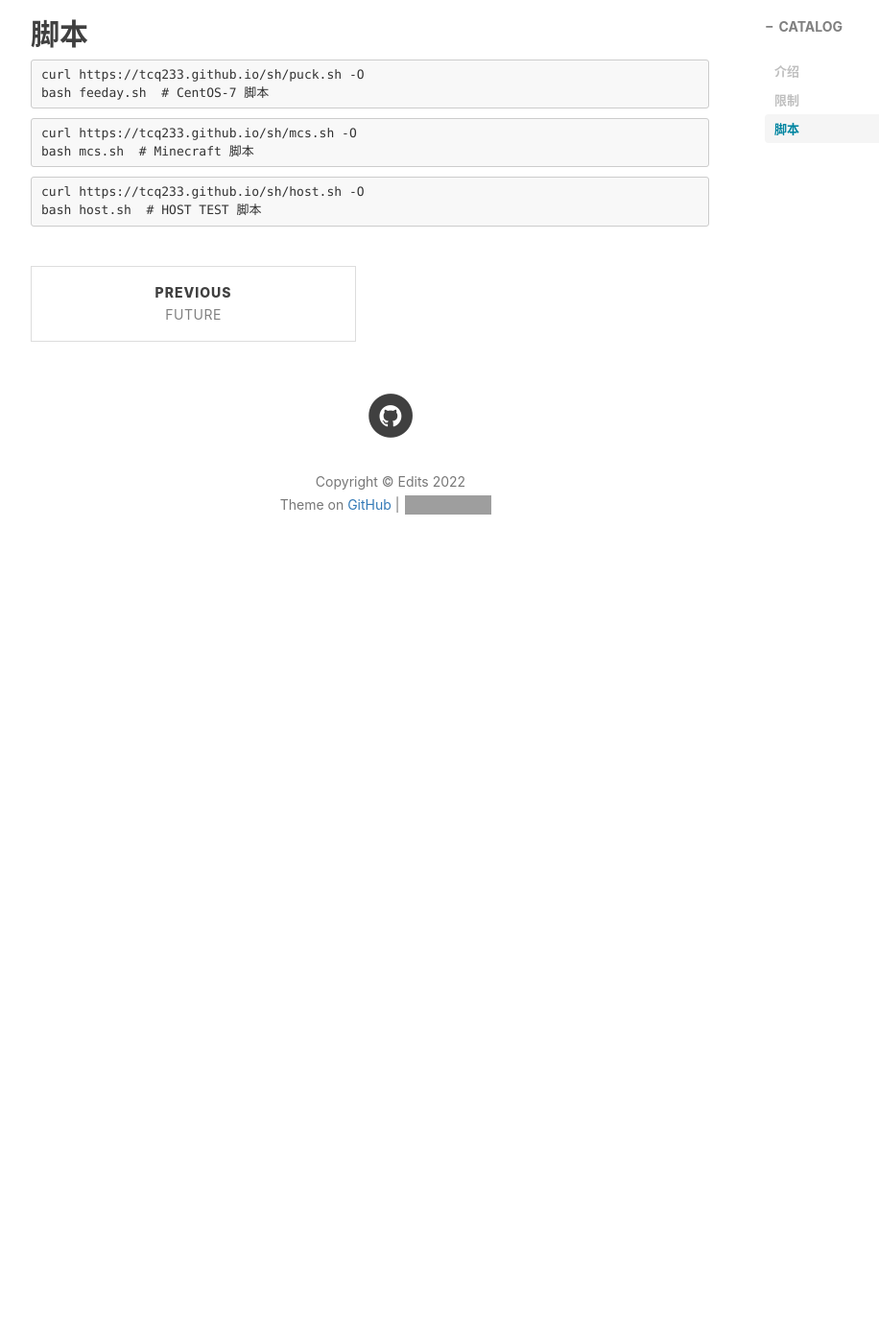
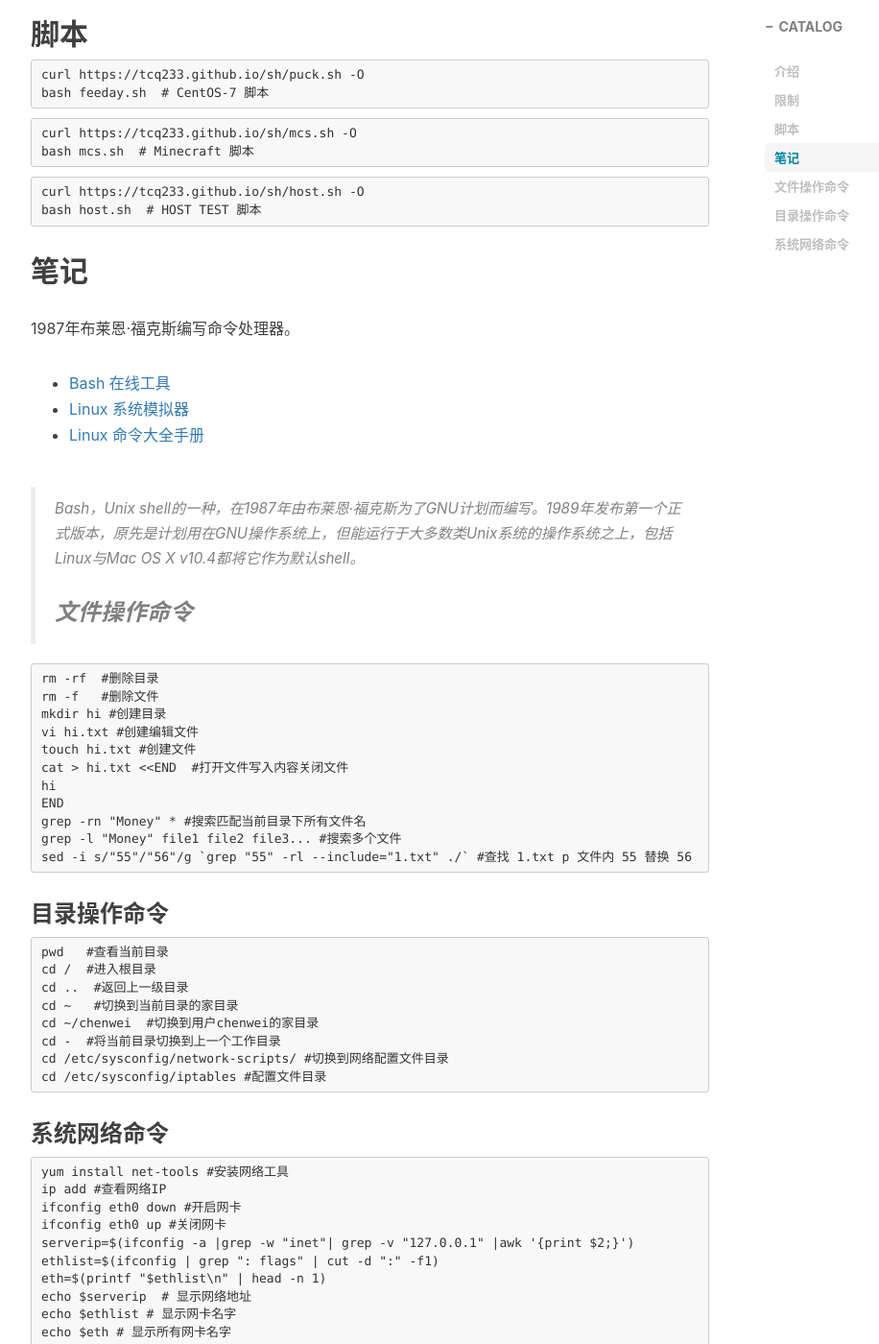
Before and after one commit to tcq233/tcq233.github.io, a Jekyll site: the page built from _posts/2022-04-22-puck.md, in a window 1280 px wide and 1400 px high, scrolled down 908 px. Shown: the whole window at 96% size, without its empty margins (233-1149 px from the left). Built offline with Jekyll 4.4.1, drawn with Linux system fonts in a browser that asks for light colours; nearby versions of some CDN libraries; comment, search, counter and statistics services are not loaded; before the commit the page ends 1538 px from its top, so only the background shows below that; some of the changed text lies outside the part shown; grey boxes are pictures that could not be loaded.

Commit message:
Update 2022-04-22-puck.md

````diff
--- a/_posts/2022-04-22-puck.md
+++ b/_posts/2022-04-22-puck.md
@@ -38,3 +38,92 @@ bash mcs.sh  # Minecraft 脚本
 curl https://tcq233.github.io/sh/host.sh -O
 bash host.sh  # HOST TEST 脚本
 ```
+
+## 笔记
+
+1987年布莱恩·福克斯编写命令处理器。
+
+- [Bash 在线工具](https://c.runoob.com/compile/18)
+- [Linux 系统模拟器](https://bellard.org/jslinux/)
+- [Linux 命令大全手册](http://man.linuxde.net/)
+
+> Bash，Unix shell的一种，在1987年由布莱恩·福克斯为了GNU计划而编写。1989年发布第一个正式版本，原先是计划用在GNU操作系统上，但能运行于大多数类Unix系统的操作系统之上，包括Linux与Mac OS X v10.4都将它作为默认shell。
+### 文件操作命令
+
+```
+rm -rf  #删除目录
+rm -f   #删除文件
+mkdir hi #创建目录
+vi hi.txt #创建编辑文件
+touch hi.txt #创建文件
+cat > hi.txt <<END  #打开文件写入内容关闭文件
+hi
+END
+grep -rn "Money" * #搜索匹配当前目录下所有文件名
+grep -l "Money" file1 file2 file3... #搜索多个文件
+sed -i s/"55"/"56"/g `grep "55" -rl --include="1.txt" ./` #查找 1.txt p 文件内 55 替换 56
+```
+
+###  目录操作命令
+
+```
+pwd   #查看当前目录
+cd /  #进入根目录
+cd ..  #返回上一级目录
+cd ~   #切换到当前目录的家目录
+cd ~/chenwei  #切换到用户chenwei的家目录
+cd -  #将当前目录切换到上一个工作目录
+cd /etc/sysconfig/network-scripts/ #切换到网络配置文件目录
+cd /etc/sysconfig/iptables #配置文件目录
+```
+
+###  系统网络命令
+
+```
+yum install net-tools #安装网络工具
+ip add #查看网络IP
+ifconfig eth0 down #开启网卡
+ifconfig eth0 up #关闭网卡
+serverip=$(ifconfig -a |grep -w "inet"| grep -v "127.0.0.1" |awk '{print $2;}')
+ethlist=$(ifconfig | grep ": flags" | cut -d ":" -f1)
+eth=$(printf "$ethlist\n" | head -n 1)
+echo $serverip  # 显示网络地址
+echo $ethlist # 显示网卡名字
+echo $eth # 显示所有网卡名字
+IP=$(curl -s myip.ipip.net | awk -F ' ' '{print $2}' | awk -F '：' '{print $2}')
+IPaddr=$(curl -s myip.ipip.net | awk -F '：' '{print $3}')
+if [[ -z "$IP" ]]; then
+	IP=$(curl -s ip.cn | awk -F ' ' '{print $2}' | awk -F '：' '{print $2}')
+	IPaddr=$(curl -s ip.cn | awk -F '：' '{print $3}')
+fi
+echo "ip                   : $IP" | tee -a $logfilename   # 显示外网地址
+echo "ipaddr               : $IPaddr" | tee -a $logfilename # 网络大概位置
+systemctl stop firewalld     #停止firewall防火墙
+systemctl disable firewalld  #禁止firewall开机启动
+systemctl mask firewalld     #禁用firewalld服务
+yum install  -y iptables nmap iptables-services   #安装iptables防火墙和 nmap
+systemctl start iptables         #启动防火墙
+iptables -P INPUT ACCEPT   #先允许所有,不然有可能会杯具
+iptables -A INPUT -p tcp --dport 80 -j ACCEPT   #开放80端口(HTTP)
+service iptables save                #保存上述规则
+systemctl restart iptables.service   #重启服务
+systemctl enable iptables            #设置开机启动
+systemctl start iptables.service    #启动服务
+systemctl status iptables.service   #查看服务状态
+iptables -L -n #查看防火墙规则
+nmap localhost #查看开放的端口
+firewall-cmd --permanent --zone=public --add-port=1723/tcp #开启1723端口(PPTP)
+firewall-cmd --permanent --zone=public --add-service=pptpd  #添加 pptpd 服务
+firewall-cmd --add-masquerade  #允许防火墙伪装IP
+firewall-cmd --permanent --direct --passthrough ipv4 -t nat -I POSTROUTING -o eth0 -j MASQUERADE -s 192.168.0.0/24
+#设置转发规则，从源地址发出的所有包都进行伪装，改变地址，由eth0发出
+firewall-cmd --permanent --direct --add-rule ipv4 filter INPUT 0 -p gre -j ACCEPT   #允许gre协议进入
+firewall-cmd --permanent --direct --add-rule ipv4 filter OUTPUT 0 -p gre -j ACCEPT  #允许gre协议出去
+firewall-cmd --permanent --direct --add-rule ipv4 filter FORWARD 0 -i ppp+ -o eth0 -j ACCEPT #允许数据包由ppp+接口中进出
+firewall-cmd --permanent --direct --add-rule ipv4 filter FORWARD 0 -i eth0 -o ppp+ -j ACCEPT #允许数据包由eth0接口中进出
+systemctl start firewalld.service  #重启防火墙
+firewall-cmd --reload #重启防火墙
+service network restart #重启网络配置
+reboot #重启
+poweroff #关机
+```
````
